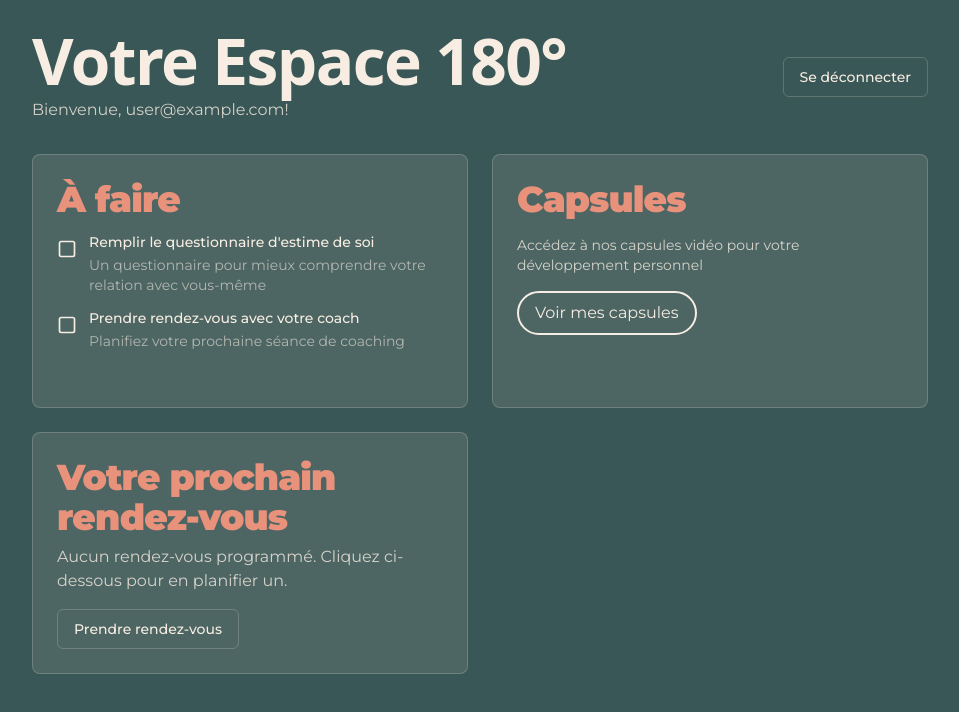
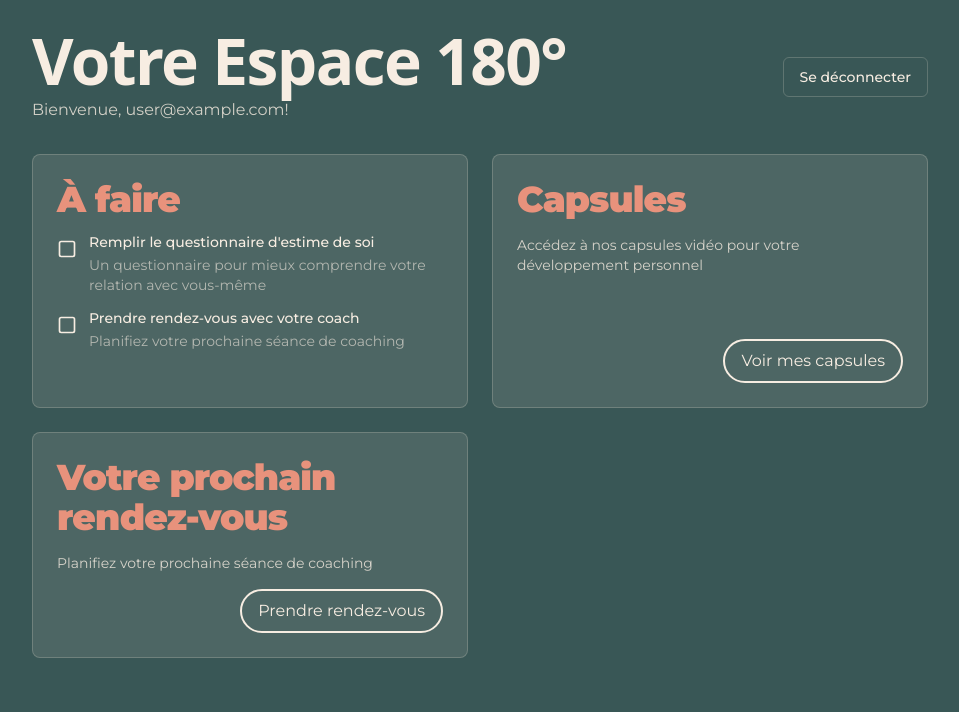
Before and after one commit to numerized/anneyvonnetherapeute, a Next.js app: page /dashboard in a window 1280 px wide. Shown: the top 712 px of the page, without its empty margins (160-1119 px from the left). Built offline with nearby package versions, Linux system fonts and the light colour scheme; no server answers; sample sign-in values are in the browser's storage; what @sanity/demo would draw is missing.

Commit message:
better button placements in the dashboard

```diff
--- a/app/dashboard/page.tsx
+++ b/app/dashboard/page.tsx
@@ -157,11 +157,14 @@ export default function DashboardPage() {
             </div>
 
             {/* Capsules Section */}
-            <div className="rounded-lg border border-primary-cream/20 bg-primary-cream/10 p-6">
+            <div className="rounded-lg border border-primary-cream/20 bg-primary-cream/10 p-6 flex flex-col">
+              <div>
                 <h2 className="text-4xl font-black text-primary-coral tracking-tight mb-4">Capsules</h2>
                 <p className="text-sm text-primary-cream/80 mb-4">
                   Accédez à nos capsules vidéo pour votre développement personnel
                 </p>
+              </div>
+              <div className="mt-auto flex justify-end">
                 <Link
                   href="/capsules"
                   className="inline-flex items-center px-4 py-2 rounded-full border-2 border-primary-cream text-primary-cream hover:bg-primary-cream/10 transition-all duration-200"
@@ -169,18 +172,23 @@ export default function DashboardPage() {
                   Voir mes capsules
                 </Link>
               </div>
+            </div>
 
-            <div className="rounded-lg border border-primary-cream/20 bg-primary-cream/10 p-6">
-              <h2 className="text-4xl font-black text-primary-coral tracking-tight">Votre prochain rendez-vous</h2>
-              <p className="mt-2 text-primary-cream/80">
-                Aucun rendez-vous programmé. Cliquez ci-dessous pour en planifier un.
+            <div className="rounded-lg border border-primary-cream/20 bg-primary-cream/10 p-6 flex flex-col">
+              <div>
+                <h2 className="text-4xl font-black text-primary-coral tracking-tight mb-4">Votre prochain rendez-vous</h2>
+                <p className="text-sm text-primary-cream/80 mb-4">
+                  Planifiez votre prochaine séance de coaching
                 </p>
-              <Button
-                variant="outline"
-                className="mt-4 text-primary-cream hover:text-primary-coral border-primary-cream/20 hover:border-primary-coral"
+              </div>
+              <div className="mt-auto flex justify-end">
+                <Link
+                  href="/appointment"
+                  className="inline-flex items-center px-4 py-2 rounded-full border-2 border-primary-cream text-primary-cream hover:bg-primary-cream/10 transition-all duration-200"
                 >
                   Prendre rendez-vous
-              </Button>
+                </Link>
+              </div>
             </div>
           </div>
         </div>
```
Lines whose indentation alone changed are shown as unchanged.
